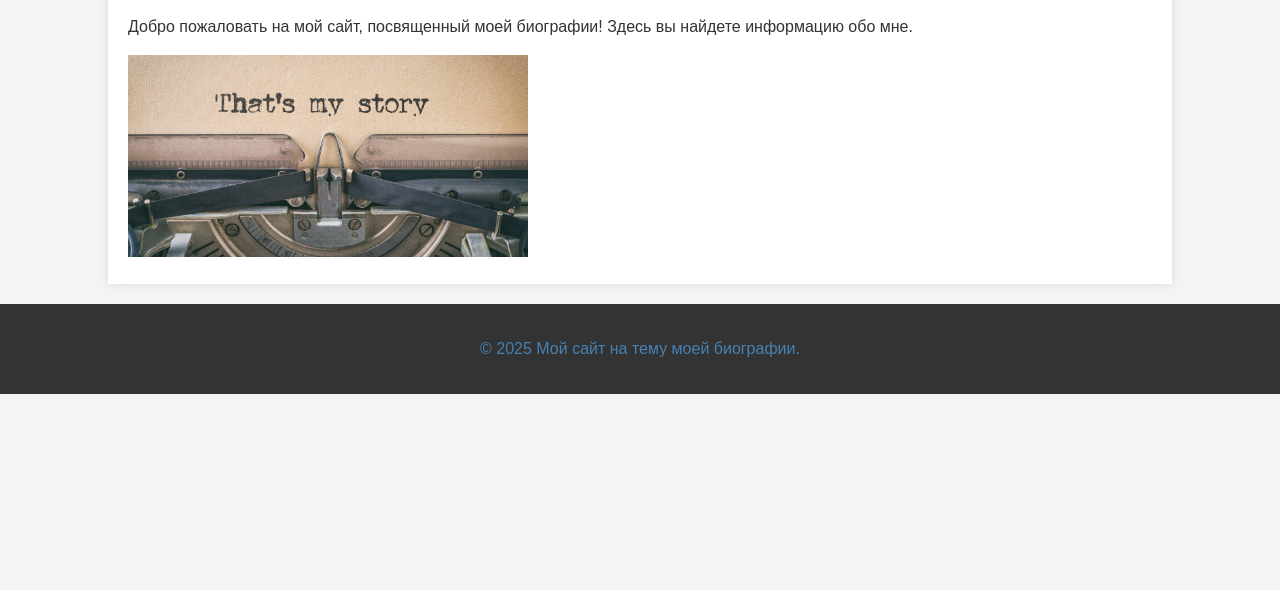
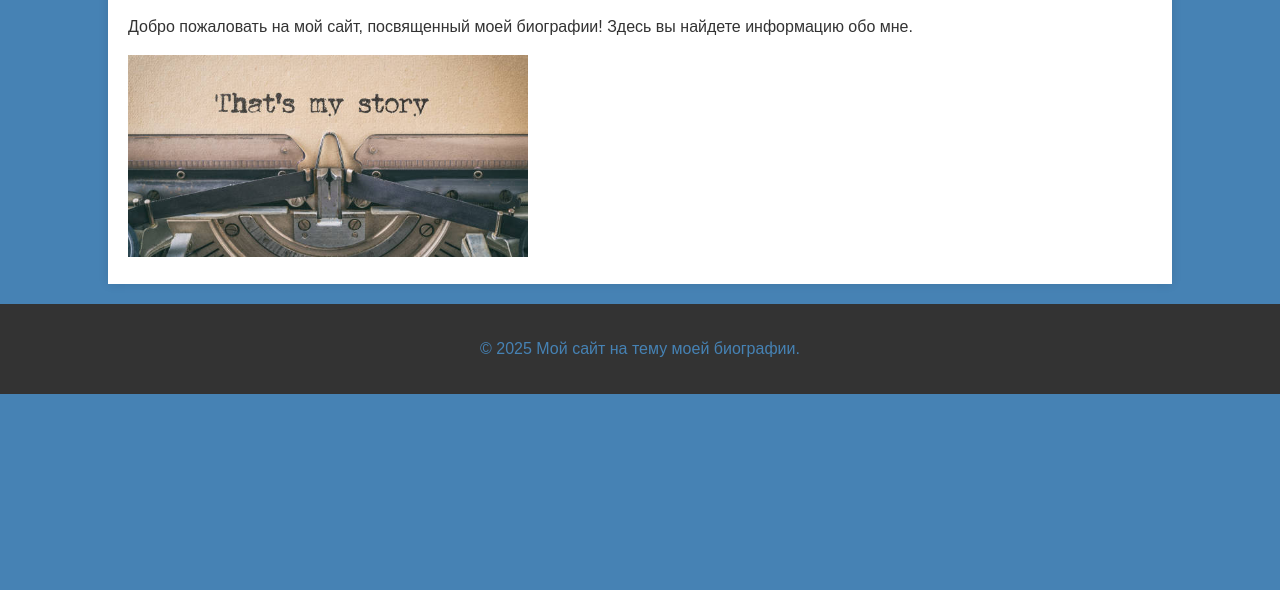
Before and after one commit to Comrade-DOOM/-Comrade-DOOM-.github.io, a plain HTML site: page index.html in a window 1280 px wide. Shown: the part 210-800 px from the top of the page. Drawn offline with Linux system fonts and the light colour scheme.

Commit message:
Update style.css

```diff
--- a/style.css
+++ b/style.css
@@ -4,7 +4,7 @@ body {
     line-height: 1.6;
     margin: 0;
     padding: 0;
-    background-color: #f4f4f4;
+    background-color: #4682B4;
     color: #333;
 }
 
```
